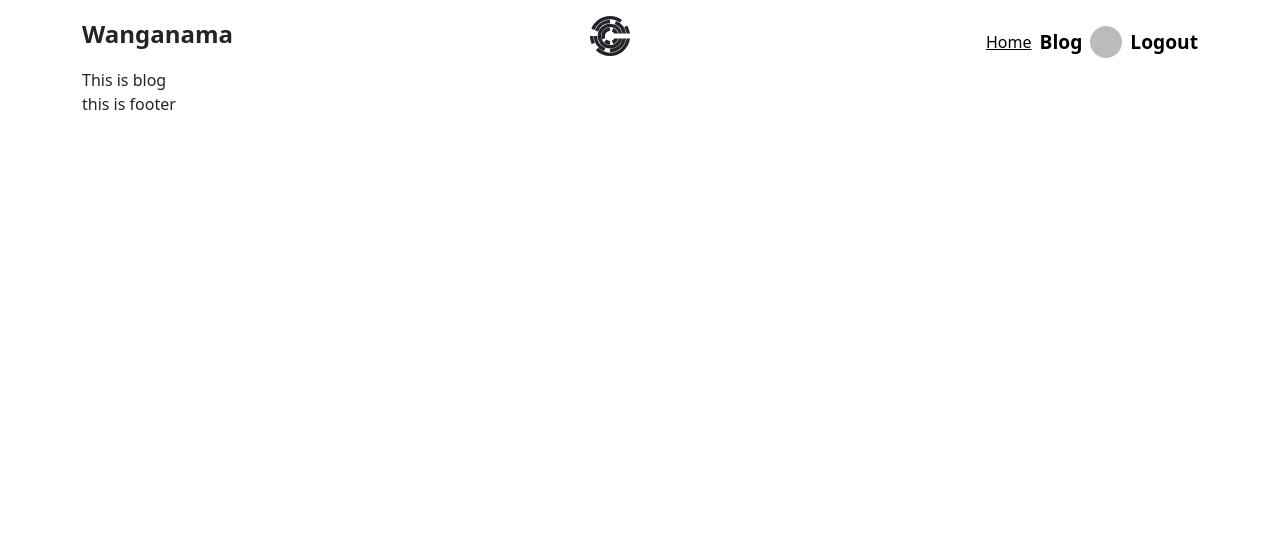
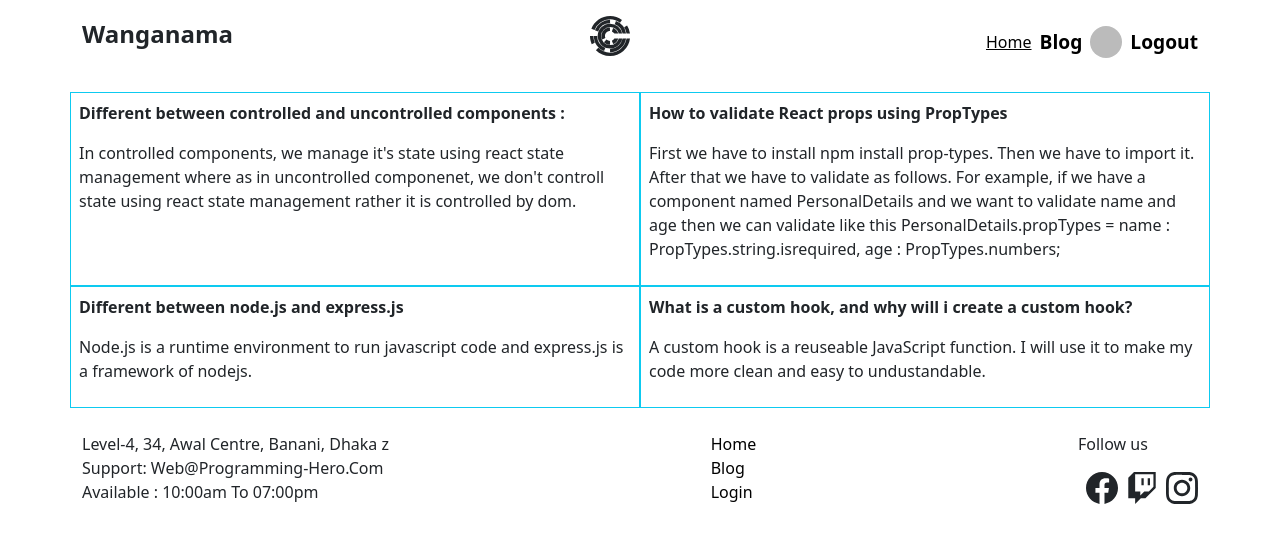
Before and after one commit to MTKabir/chef-clintsite, a React (Vite) app: page /blog in a window 1280 px wide. Shown: the top 542 px of the page. Built offline with nearby package versions, Linux system fonts and the light colour scheme; no server answers; sample sign-in values are in the browser's storage.

Commit message:
footer and blog page done

```diff
--- a/src/blog/Blog.jsx
+++ b/src/blog/Blog.jsx
@@ -4,8 +4,23 @@ import { useLocation, useNavigate } from 'react-router-dom';
 const Blog = () => {
 
     return (
-        <div>
-            This is blog
+        <div className='row mt-4'>
+            <div className='col-6 border border-info p-2 '>
+                <p className='fw-bold'>Different between controlled and uncontrolled components : </p>
+                <p>In controlled components, we manage it's state using react state management where as in uncontrolled componenet, we don't controll state using react state management rather it is controlled by dom.</p>
+            </div>
+            <div className='col-6 border border-info p-2 '>
+                <p className='fw-bold'>How to validate React props using PropTypes</p>
+                <p>First we have to install npm install prop-types. Then we have to import it. After that we have to validate as follows. For example, if we have a component named PersonalDetails and we want to validate name and age then we can validate like this PersonalDetails.propTypes = name : PropTypes.string.isrequired, age : PropTypes.numbers; </p>
+            </div>
+            <div className='col-6 border border-info p-2 '>
+                <p className='fw-bold'>Different between node.js and express.js</p>
+                <p>Node.js is a runtime environment to run javascript code and express.js is a framework of nodejs.</p>
+            </div>
+            <div className='col-6 border border-info p-2 '>
+                <p className='fw-bold'>What is a custom hook, and why will i create a custom hook?</p>
+                <p>A custom hook is a reuseable JavaScript function. I will use it to make my code more clean and easy to undustandable.</p>
+            </div>
         </div>
     );
 };
--- a/src/footer/Footer.jsx
+++ b/src/footer/Footer.jsx
@@ -1,9 +1,33 @@
 import React from 'react';
+import { SiFacebook, SiInstagram, SiTwitch } from 'react-icons/si';
+import { Link } from 'react-router-dom';
+import './Footer.css'
 
 const Footer = () => {
     return (
-        <div>
-            this is footer
+        <div className='d-flex flex-row justify-content-between mt-4 '>
+            <div>
+                <address>
+                    Level-4, 34, Awal Centre, Banani, Dhaka z<br/>
+                    Support: Web@Programming-Hero.Com<br/>
+                    Available : 10:00am To 07:00pm<br/>
+                </address>
+
+            </div>
+            <div className='d-flex flex-column '>
+                <Link className='text-decoration-none text-black' to="/">Home</Link>
+                <Link className='text-decoration-none text-black' to="/blog">Blog</Link>
+                <Link className='text-decoration-none text-black' to="/login">Login</Link>
+
+            </div>
+            <div>
+                <p>Follow us</p>
+                <div className='d-flex flex-row '>
+                    <SiFacebook className='ms-2 fs-2'></SiFacebook>
+                    <SiTwitch className='ms-2 fs-2'></SiTwitch>
+                    <SiInstagram className='ms-2 fs-2'></SiInstagram>
+                </div>
+            </div>
         </div>
     );
 };
```
Also changed, not shown: src/footer/Footer.css (added).
